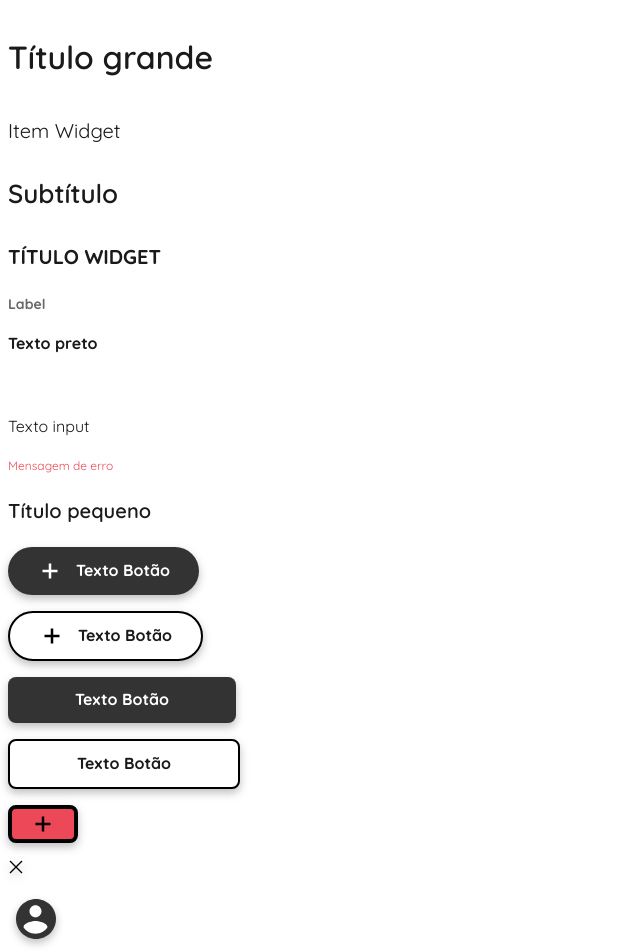
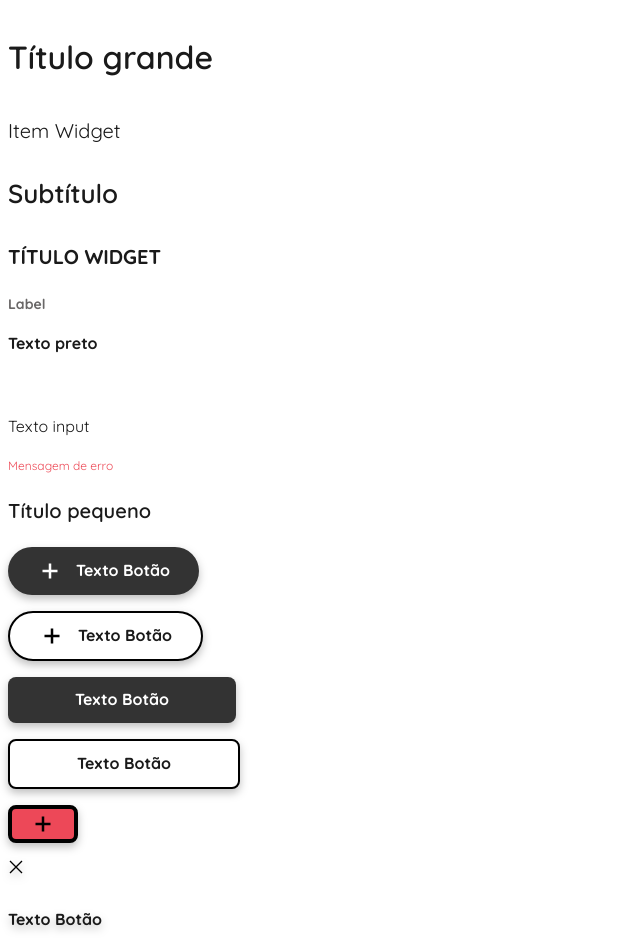
Before and after one commit to ICEI-PUC-Minas-PMV-ADS/pmv-ads-2023-1-e4-proj-infra-t3-grupo5-planner, a React (Create React App) app in the folder frontend/: page / in a window 1280 px wide. Shown: the top 952 px of the page, without its empty margins (0-640 px from the left). Built offline with nearby package versions, Linux system fonts and the light colour scheme.

Commit message:
Adiciona botão só com texto

```diff
--- a/frontend/src/App.js
+++ b/frontend/src/App.js
@@ -22,6 +22,7 @@ function App() {
         <Button id="rectangular-white-button" textId="button-black-text" text="Texto Botão"/>
         <Button id="pink-button" plusButton textId="button-black-text" text=""/>
         <Button id="close-button" closeIcon textId="button-black-text" text=""/>
+        <Button id="text-button" textId="button-black-text" text="Texto Botão"/>
         <Button profileIcon id="profile-picture" text=""/>
 
       </header>
--- a/frontend/src/components/Button/Button.styled.js
+++ b/frontend/src/components/Button/Button.styled.js
@@ -46,7 +46,7 @@ const ButtonStyled = styled.p`
         height: 16px;
     }
 
-    &.profile-picture{
+    &.profile-picture, &.text-button{
         justify-content: left
     }
 `;
```
